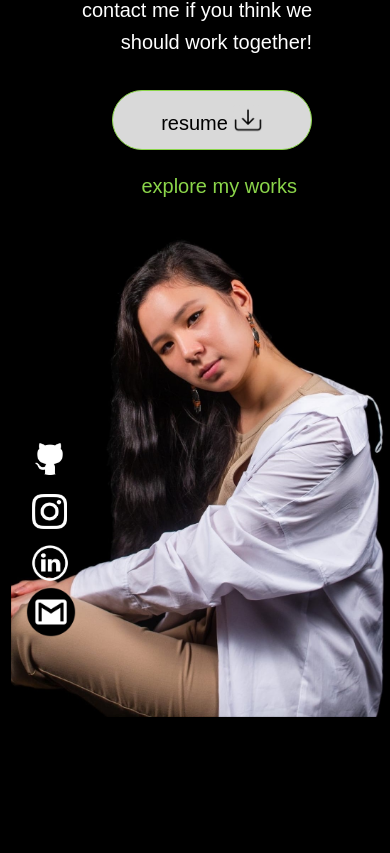
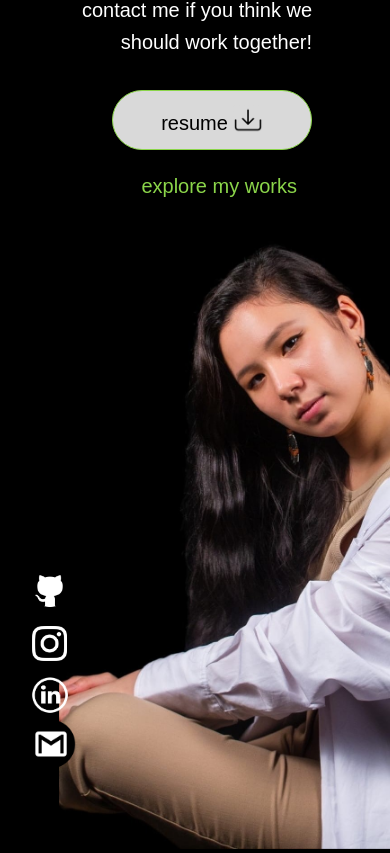
Before and after one commit to matyevaa/portfolio, a React (Create React App) app: page / in a window 390 px wide. Shown: the part 917-1770 px from the top of the page. Before the commit the page ends 1638 px from the top, so only its background shows below. Built offline with nearby package versions, Linux system fonts and the light colour scheme; a web font is replaced by a local one.

Commit message:
last changes

```diff
--- a/src/App.css
+++ b/src/App.css
@@ -703,8 +703,8 @@ p #explore .green_text {
   }
 
   #photo {
-    width: 400px;
-    margin-left: -12%;
+    width: 60vh;
+    margin-left: auto;
   }
 
   #wow {
```
